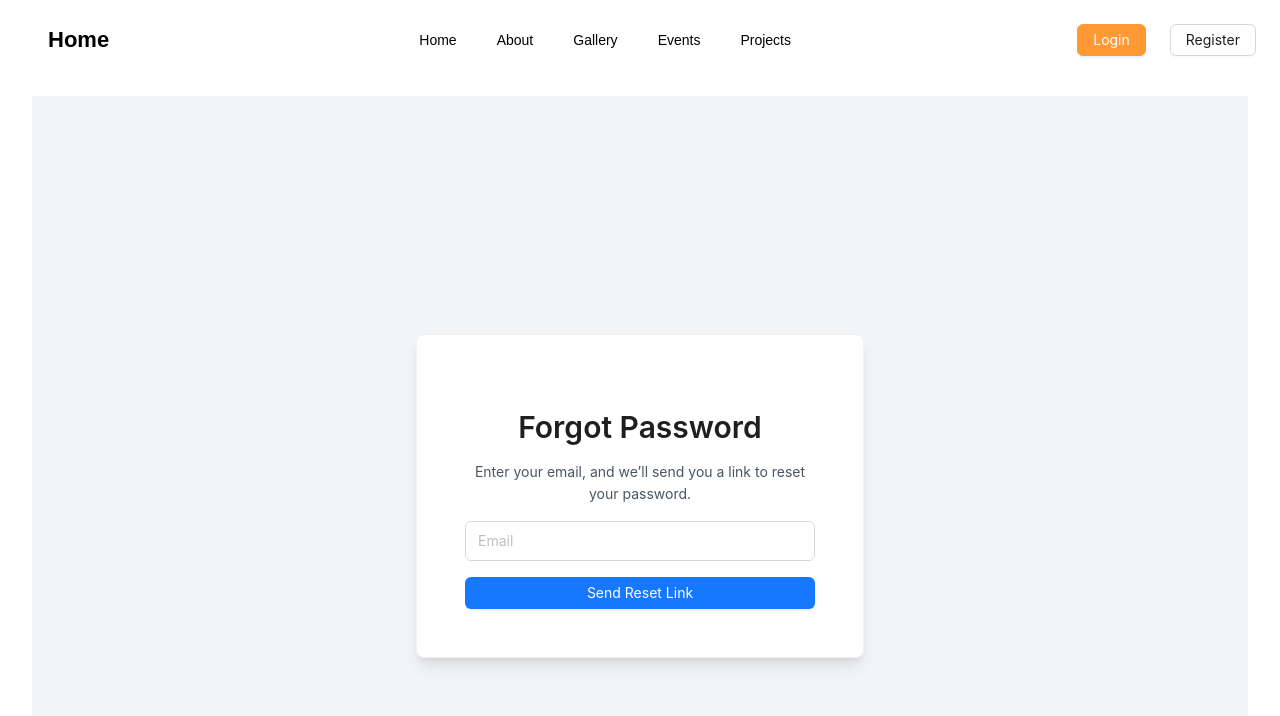
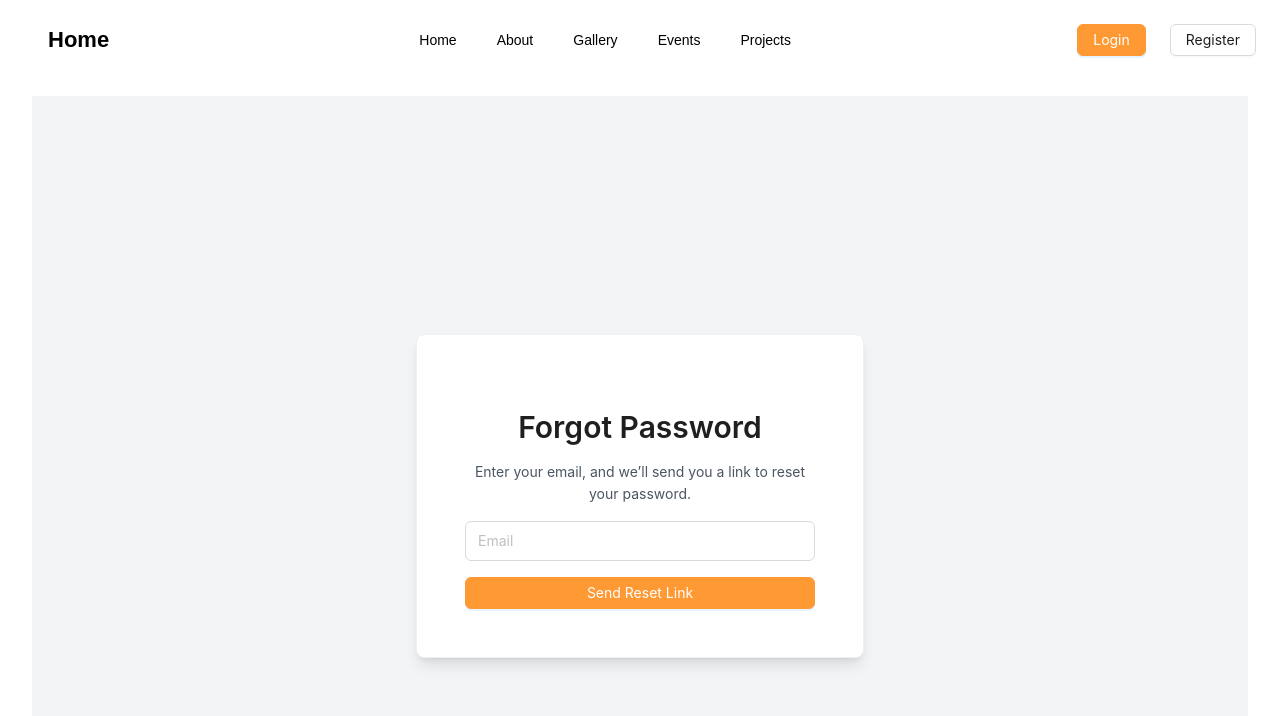
Before and after one commit to Bsrat06/Visual-Arts-Club-System, a React (Create React App) app in the folder visual-arts-frontend/: page /forgot-password in a window 1280 px wide. Shown: the top 716 px of the page. Built offline with nearby package versions, Linux system fonts and the light colour scheme; no server answers.

Commit message:
minor ui update

```diff
--- a/visual-arts-frontend/src/pages/Auth/ForgotPassword.js
+++ b/visual-arts-frontend/src/pages/Auth/ForgotPassword.js
@@ -2,6 +2,7 @@ import React, { useState } from "react";
 import { useForm } from "react-hook-form";
 import { message, Input, Button, Card, Typography } from "antd";
 import API from "../../services/api";
+import "../../styles/custom-ant.css"
 
 const { Title, Text } = Typography;
 
@@ -42,7 +43,7 @@ const ForgotPassword = () => {
             htmlType="submit"
             block
             loading={loading}
-            className="mt-2"
+            className="add-artwork-btn"
           >
             Send Reset Link
           </Button>
```
